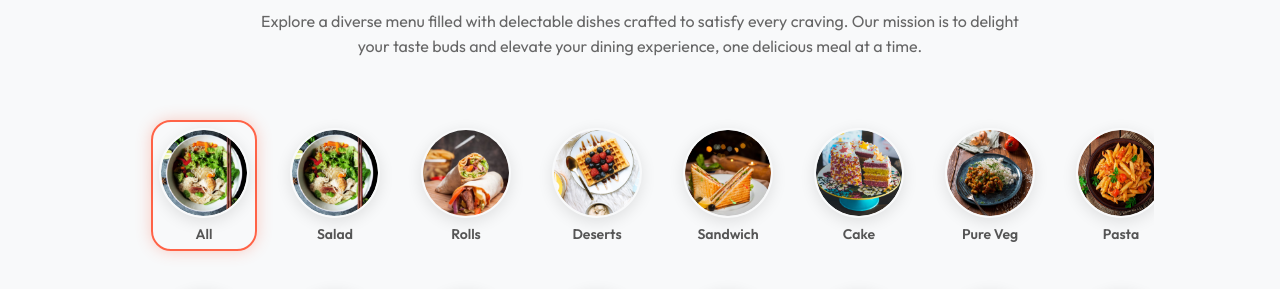
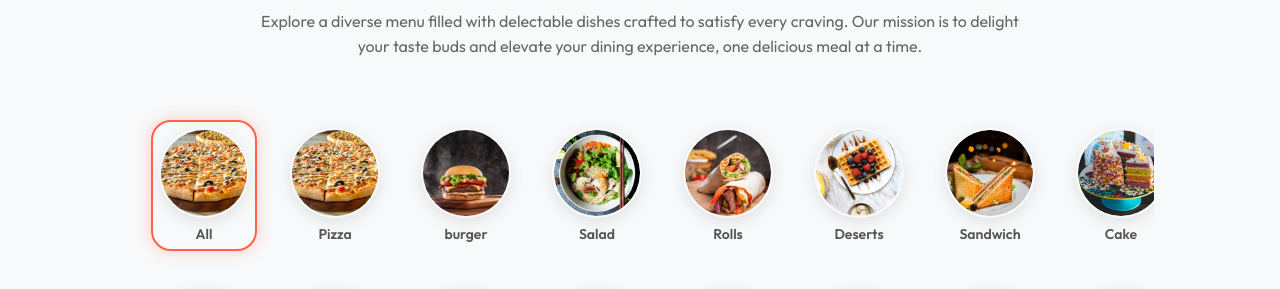
Before and after one commit to manavpanchall/Foodee.app, a React (Vite) app in the folder frontend/: page / in a window 1280 px wide. Shown: the part 880-1169 px from the top of the page. Built offline with nearby package versions, Linux system fonts and the light colour scheme; no server answers; grey boxes are pictures that could not be loaded.

Commit message:
Refactor code structure for improved readability and maintainability

```diff
--- a/frontend/src/assets/assets.js
+++ b/frontend/src/assets/assets.js
@@ -12,6 +12,8 @@ import menu_7 from './menu_7.png'
 import menu_8 from './menu_8.png'
 
 // Fix these imports - use './' instead of '../Assets/'
+import pizza_img from './Pizza.jpg'
+import burger_img from './burger.jpg'
 import kachori_img from './kachori.jpg'
 import samosa_img from './samosa.jpg'
 import poha_img from './poha.png'
@@ -102,6 +104,14 @@ export const assets = {
 }
 
 export const menu_list = [
+    {
+        menu_name: "Pizza",
+        menu_image: pizza_img
+    },
+    {
+        menu_name: "burger",
+        menu_image: burger_img
+    },
     {
         menu_name: "Salad",
         menu_image: menu_1
```
Also changed, not shown: frontend/src/assets/Pizza.jpg (added), frontend/src/assets/burger.jpg (added).
